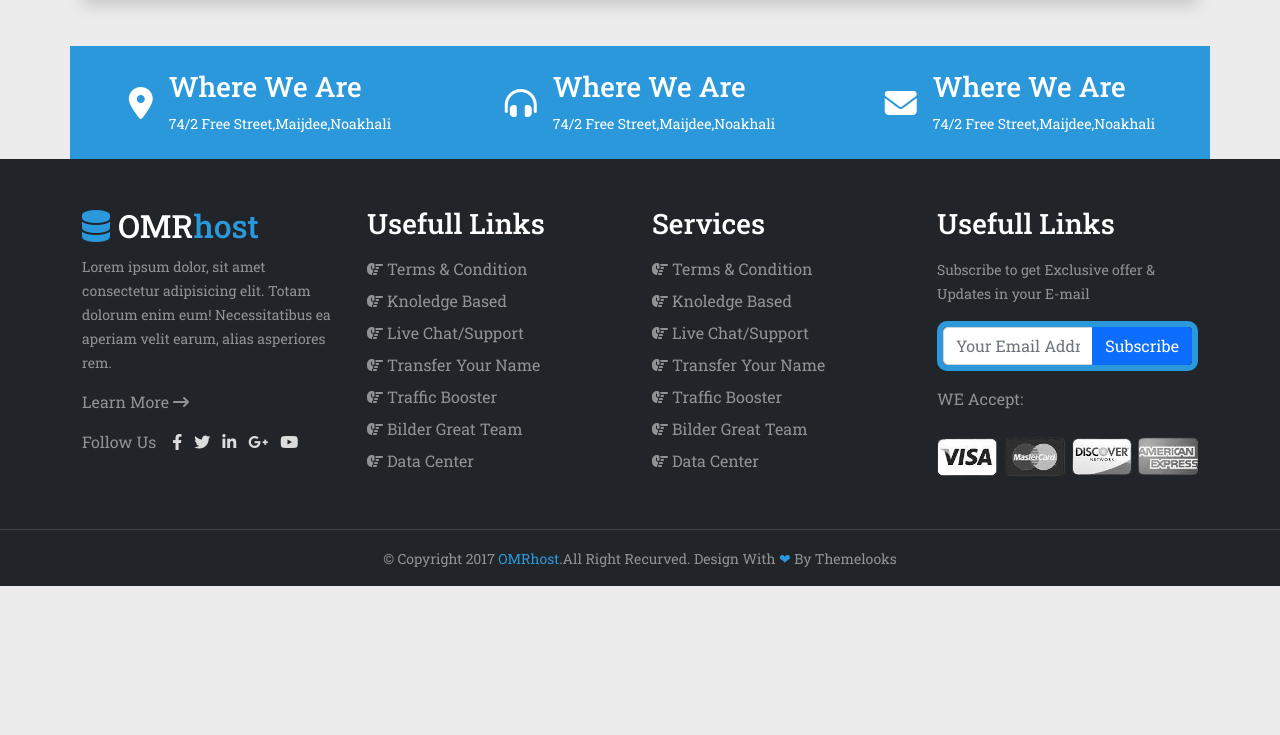
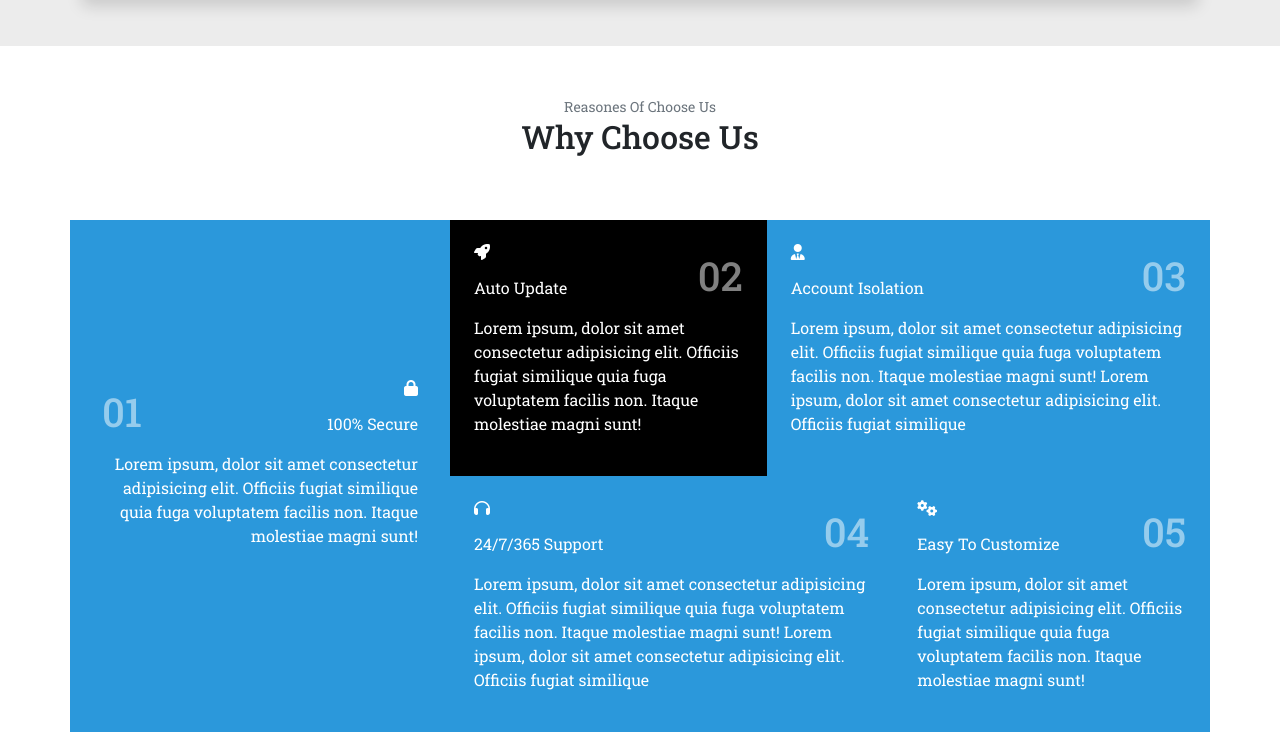
Before and after one commit to fazlerabbytalukder/OMRhost-Website-Frontend, a plain HTML site: page index.html in a window 1280 px wide. Shown: the part 3135-3870 px from the top of the page. Before the commit the page ends 3737 px from the top, so only its background shows below. Drawn offline with nearby package versions, Linux system fonts and the light colour scheme.

Commit message:
why we choose us

```diff
--- a/CSS/style.css
+++ b/CSS/style.css
@@ -286,6 +286,36 @@ a:hover::before{
 
 
 /******************************
+    Why Choose Us page design
+*******************************/
+
+.cols-1{
+    background-color: #2B98DB;
+    padding: 10rem 2rem;
+}
+
+.cols-2{
+    background-color: black;
+    padding: 1.5rem;
+}
+
+.cols-3{
+    background-color: #2B98DB;
+    padding: 1.5rem;
+}
+
+.cols-4{
+    background-color: #2B98DB;
+    padding: 1.5rem;
+}
+
+.cols-6{
+    background-color: #2B98DB;
+    padding: 1.5rem;
+}
+
+
+/******************************
     Footer page design
 *******************************/
 .footer-icons{
--- a/index.html
+++ b/index.html
@@ -546,6 +546,84 @@
             </div>
         </div>
         <!-- Graphics Design page end -->
+        <!-- Why Choose Us page start -->
+        <div class="why-choose bg-white mb-5 pb-5">
+            <div class="container">
+                <div class="title text-center mb-5 pt-5">
+                    <small class="text-secondary pb-3">Reasones Of Choose Us</small><br>
+                    <h2 class=" pb-3">Why Choose Us</h2>
+                </div>
+                <div class="row">
+                    <div class="col-md-4 cols-1">
+                        <div class="d-flex justify-content-between align-items-center">
+                            <h1 class="text-white-50">01</h1>
+                            <div class="text-white d-flex flex-column align-items-end">
+                                <i class="fa-solid fa-lock mb-3"></i>
+                                <p>100% Secure</p>
+                            </div>
+                        </div>
+                        <div class="text-end">
+                            <p class="text-white">Lorem ipsum, dolor sit amet consectetur adipisicing elit. Officiis fugiat similique quia fuga voluptatem facilis non. Itaque molestiae magni sunt!</p>
+                        </div>
+                    </div>
+                    <div class="col-md-8">
+                        <div class="row">
+                            <div class="col-5 cols-2">
+                                <div class="d-flex justify-content-between align-items-center">
+                                    <div class="text-white d-flex flex-column align-items-start">
+                                        <i class="fa-solid fa-rocket mb-3"></i>
+                                        <p>Auto Update</p>
+                                    </div>
+                                    <h1 class="text-white-50">02</h1>
+                                </div>
+                                <div class="text-start">
+                                    <p class="text-white">Lorem ipsum, dolor sit amet consectetur adipisicing elit. Officiis fugiat similique quia fuga voluptatem facilis non. Itaque molestiae magni sunt!</p>
+                                </div>
+                            </div>
+                            <div class="col-7 cols-3">
+                                <div class="d-flex justify-content-between align-items-center">
+                                    <div class="text-white d-flex flex-column align-items-start">
+                                        <i class="fa-solid fa-user-tie mb-3"></i>
+                                        <p>Account Isolation</p>
+                                    </div>
+                                    <h1 class="text-white-50">03</h1>
+                                </div>
+                                <div class="text-start">
+                                    <p class="text-white">Lorem ipsum, dolor sit amet consectetur adipisicing elit. Officiis fugiat similique quia fuga voluptatem facilis non. Itaque molestiae magni sunt! Lorem ipsum, dolor sit amet consectetur adipisicing elit. Officiis fugiat similique</p>
+                                </div>
+                            </div>
+                        </div>
+                        <div class="row">
+                            <div class="col-7 cols-4">
+                                <div class="d-flex justify-content-between align-items-center">
+                                    <div class="text-white d-flex flex-column align-items-start">
+                                        <i class="fa-solid fa-headphones mb-3"></i>
+                                        <p>24/7/365 Support</p>
+                                    </div>
+                                    <h1 class="text-white-50">04</h1>
+                                </div>
+                                <div class="text-start">
+                                    <p class="text-white">Lorem ipsum, dolor sit amet consectetur adipisicing elit. Officiis fugiat similique quia fuga voluptatem facilis non. Itaque molestiae magni sunt! Lorem ipsum, dolor sit amet consectetur adipisicing elit. Officiis fugiat similique</p>
+                                </div>
+                            </div>
+                            <div class="col-5 cols-6">
+                                <div class="d-flex justify-content-between align-items-center">
+                                    <div class="text-white d-flex flex-column align-items-start">
+                                        <i class="fa-solid fa-gears mb-3"></i>
+                                        <p>Easy To Customize</p>
+                                    </div>
+                                    <h1 class="text-white-50">05</h1>
+                                </div>
+                                <div class="text-start">
+                                    <p class="text-white">Lorem ipsum, dolor sit amet consectetur adipisicing elit. Officiis fugiat similique quia fuga voluptatem facilis non. Itaque molestiae magni sunt!</p>
+                                </div>
+                            </div>
+                        </div>
+                    </div>
+                </div>
+            </div>
+        </div>
+        <!-- Why Choose Us page end -->
     </main>
     <footer>
         <div class="footer-upper-part">
```
